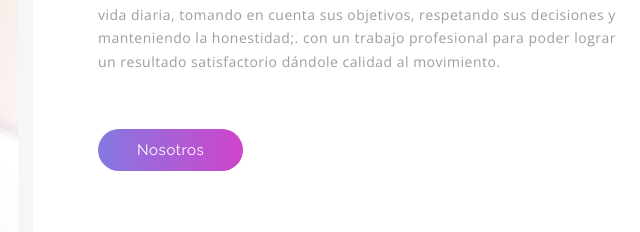
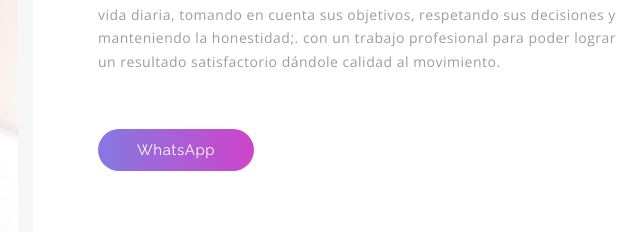
Before and after one commit to luiswii12/cgfisio, a plain HTML site: page index.html in a window 1280 px wide. Shown: the part 1188-1420 px from the top of the page, 557-1197 px from the left. Drawn offline with nearby package versions, Linux system fonts and the light colour scheme.

Commit message:
Update index.html

```diff
--- a/index.html
+++ b/index.html
@@ -374,7 +374,7 @@
                         llos mismos a sus actividades de la vida diaria, tomando en cuenta sus objetivos,
                         respetando sus decisiones y manteniendo la honestidad;.<span class="mt-3">
                             con un trabajo profesional para poder lograr un resultado satisfactorio dándole calidad al movimiento.</span></p>
-                        <a href="yoga/about-yoga.html" class="btn btn-large btn-primary margin_button  wow fadeInUp" data-wow-delay="900ms" data-wow-duration="1s" style="visibility: visible; animation-delay: 600ms; animation-name: fadeInUp;">Nosotros</a>
+                        <a href="https://wa.link/9rcjaq" class="btn btn-large btn-primary margin_button  wow fadeInUp" data-wow-delay="900ms" data-wow-duration="1s" style="visibility: visible; animation-delay: 600ms; animation-name: fadeInUp;">WhatsApp</a>
                     </div>
                 </div>
             </div>
```
